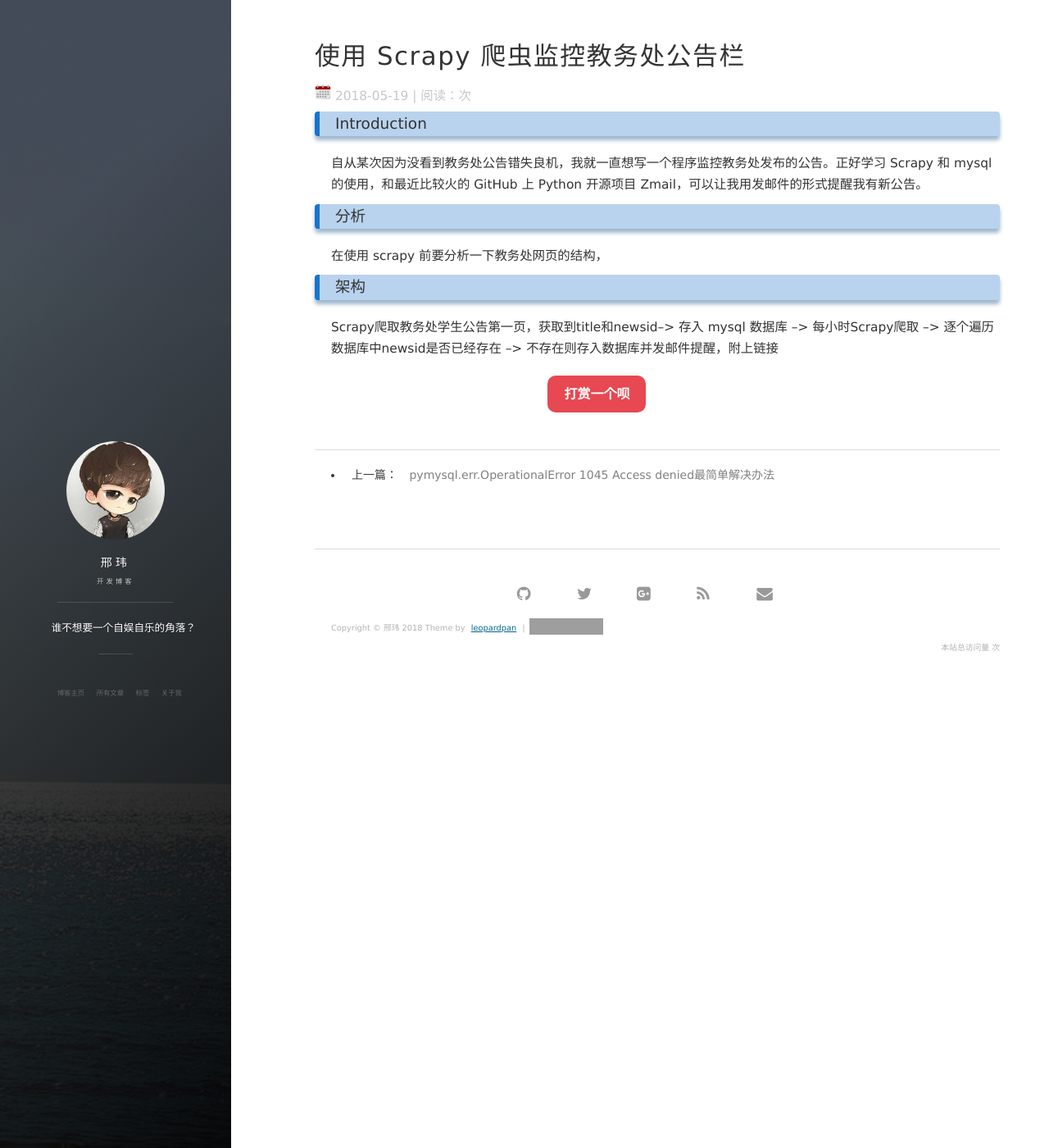
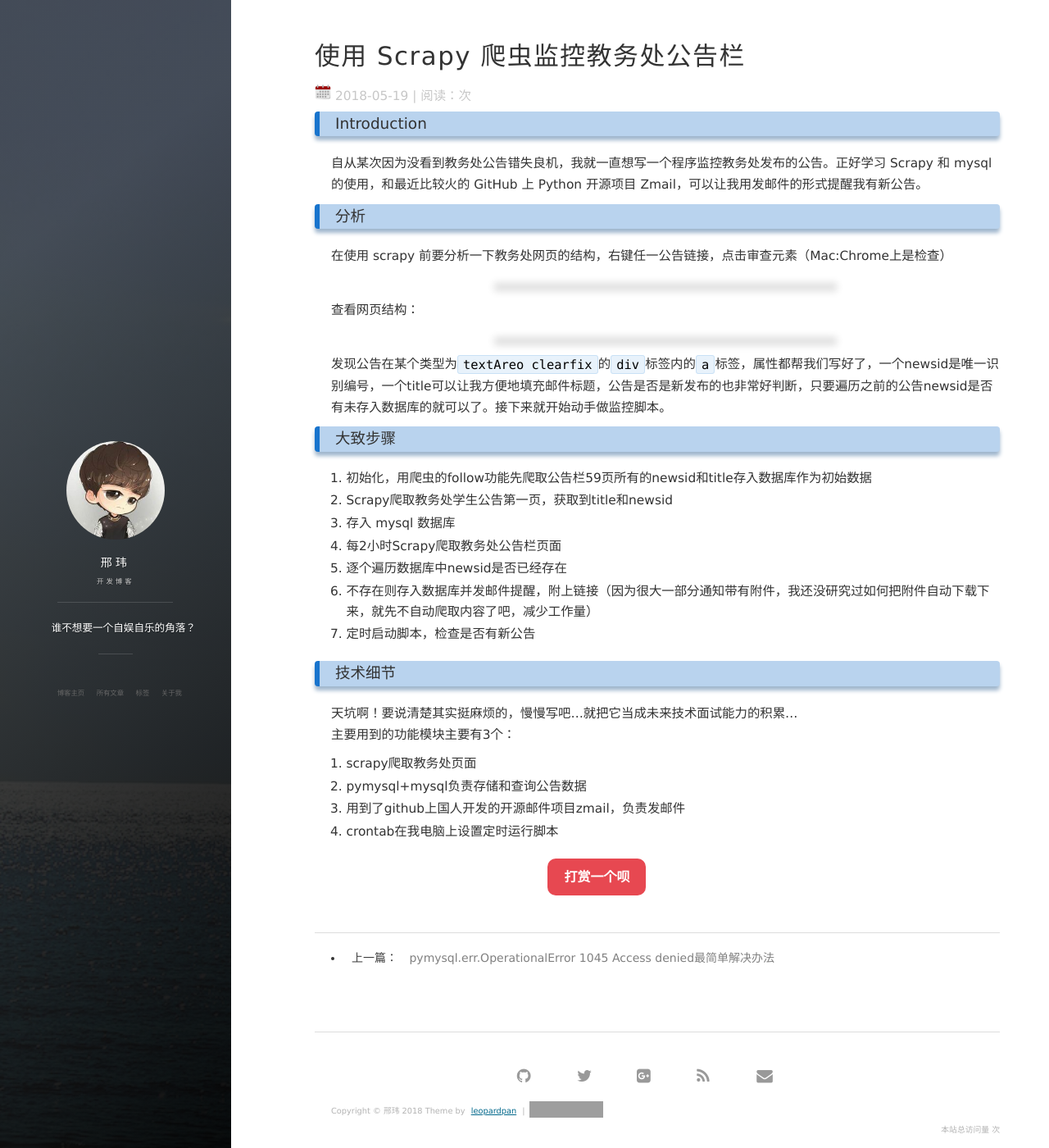
Before and after one commit to Ricky-fight/Ricky-fight.github.io, a Jekyll site: the page built from _posts/2018-05-19-scrapy-usetc.md, in a window 1280 px wide and 1400 px high. Shown: the whole window at 82% size. Built offline with Jekyll 4.4.1, drawn with Linux system fonts in a browser that asks for light colours; nearby versions of some CDN libraries; comment, search, counter and statistics services are not loaded; grey boxes are pictures that could not be loaded.

Commit message:
upload a new blog

```diff
--- a/_posts/2018-05-19-scrapy-usetc.md
+++ b/_posts/2018-05-19-scrapy-usetc.md
@@ -10,8 +10,26 @@ tags: python
 自从某次因为没看到教务处公告错失良机，我就一直想写一个程序监控教务处发布的公告。正好学习 Scrapy 和 mysql 的使用，和最近比较火的 GitHub 上 Python 开源项目 Zmail，可以让我用发邮件的形式提醒我有新公告。
 
 ### 分析
-在使用 scrapy 前要分析一下教务处网页的结构，
+在使用 scrapy 前要分析一下教务处网页的结构，右键任一公告链接，点击审查元素（Mac:Chrome上是检查）![][pagestruct]查看网页结构：
+![][pagedev] 发现公告在某个类型为`textAreo clearfix`的`div`标签内的`a`标签，属性都帮我们写好了，一个newsid是唯一识别编号，一个title可以让我方便地填充邮件标题，公告是否是新发布的也非常好判断，只要遍历之前的公告newsid是否有未存入数据库的就可以了。接下来就开始动手做监控脚本。
+### 大致步骤
+0. 初始化，用爬虫的follow功能先爬取公告栏59页所有的newsid和title存入数据库作为初始数据
+1. Scrapy爬取教务处学生公告第一页，获取到title和newsid
+2. 存入 mysql 数据库
+3. 每2小时Scrapy爬取教务处公告栏页面
+4. 逐个遍历数据库中newsid是否已经存在
+5. 不存在则存入数据库并发邮件提醒，附上链接（因为很大一部分通知带有附件，我还没研究过如何把附件自动下载下来，就先不自动爬取内容了吧，减少工作量）
+6. 定时启动脚本，检查是否有新公告
 
-### 架构
+### 技术细节
+天坑啊！要说清楚其实挺麻烦的，慢慢写吧...就把它当成未来技术面试能力的积累...
+主要用到的功能模块主要有3个：
 
-Scrapy爬取教务处学生公告第一页，获取到title和newsid--> 存入 mysql 数据库  --> 每小时Scrapy爬取 --> 逐个遍历数据库中newsid是否已经存在 --> 不存在则存入数据库并发邮件提醒，附上链接
+1. scrapy爬取教务处页面
+2. pymysql+mysql负责存储和查询公告数据
+3. 用到了github上国人开发的开源邮件项目zmail，负责发邮件
+4. crontab在我电脑上设置定时运行脚本
+
+
+[pagestruct]: ../assets/pagestruct.png
+[pagedev]: ../assets/pagedev.png
```
Also changed, not shown: _posts/2018-05-19-linux-cmd.md (+13 -0 lines), assets/pagedev.png (added), assets/pagestruct.png (added).
